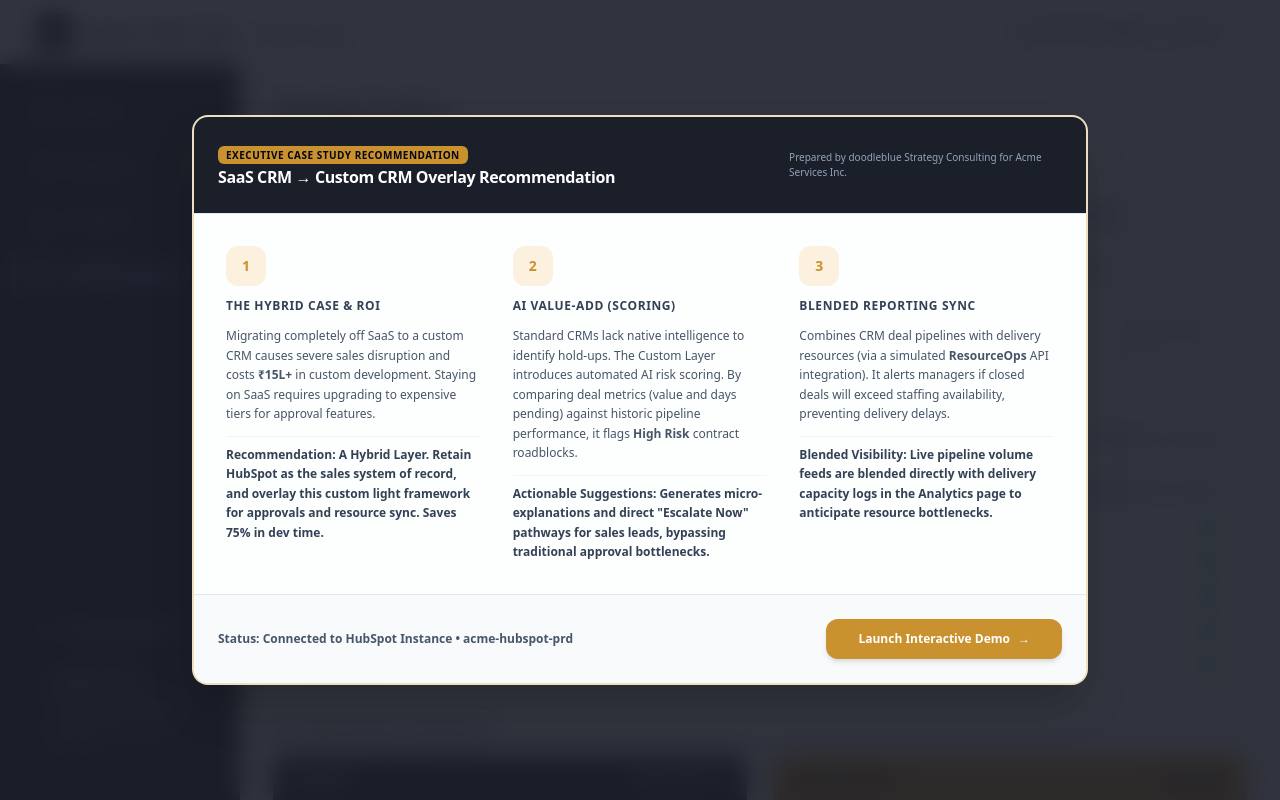
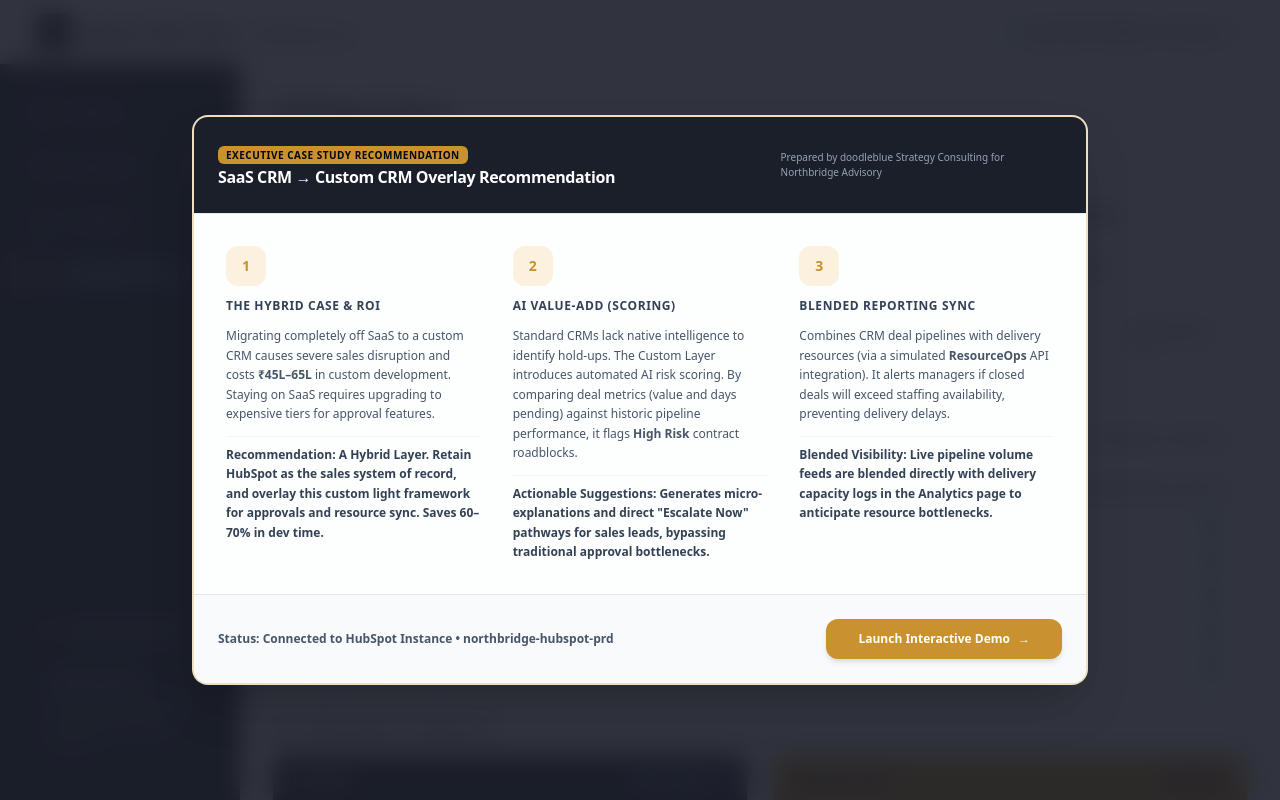
Before and after one commit to Sethuram-Vijayakumar/hybrid-crm-layer, a Next.js app: page /settings in a window 1280 px wide. Shown: the top 800 px of the page. Built offline with nearby package versions, Linux system fonts and the light colour scheme.

Commit message:
chore: rename Acme to Northbridge Advisory and reconcile ROI figures

```diff
--- a/src/app/settings/page.tsx
+++ b/src/app/settings/page.tsx
@@ -51,7 +51,7 @@
 
             <div className="mt-4">
               <p className="text-xs text-slate-500 font-semibold">ACCOUNT NAME</p>
-              <p className="text-sm font-bold text-[#1B1F2A] mt-0.5">Acme Services Inc.</p>
+              <p className="text-sm font-bold text-[#1B1F2A] mt-0.5">Northbridge Advisory</p>
             </div>
           </div>
 
--- a/src/components/ClientLayout.tsx
+++ b/src/components/ClientLayout.tsx
@@ -79,7 +79,7 @@
                 </h2>
               </div>
               <span className="text-[10px] text-slate-400 font-medium">
-                Prepared by doodleblue Strategy Consulting for Acme Services Inc.
+                Prepared by doodleblue Strategy Consulting for Northbridge Advisory
               </span>
             </div>
 
@@ -92,10 +92,10 @@
                 </div>
                 <h3 className="text-xs font-bold uppercase tracking-wider text-slate-700">The Hybrid Case & ROI</h3>
                 <p className="text-xs text-slate-600 leading-relaxed font-medium">
-                  Migrating completely off SaaS to a custom CRM causes severe sales disruption and costs <strong>₹15L+</strong> in custom development. Staying on SaaS requires upgrading to expensive tiers for approval features.
+                  Migrating completely off SaaS to a custom CRM causes severe sales disruption and costs <strong>₹45L–65L</strong> in custom development. Staying on SaaS requires upgrading to expensive tiers for approval features.
                 </p>
                 <p className="text-xs text-slate-700 leading-relaxed font-bold border-t border-slate-100 pt-2">
-                  <strong>Recommendation</strong>: A Hybrid Layer. Retain HubSpot as the sales system of record, and overlay this custom light framework for approvals and resource sync. <strong>Saves 75% in dev time.</strong>
+                  <strong>Recommendation</strong>: A Hybrid Layer. Retain HubSpot as the sales system of record, and overlay this custom light framework for approvals and resource sync. <strong>Saves 60–70% in dev time.</strong>
                 </p>
               </div>
 
@@ -131,7 +131,7 @@
             {/* Footer */}
             <div className="p-6 border-t border-[#E5E7EB] bg-slate-50 flex flex-col sm:flex-row items-center justify-between gap-4">
               <span className="text-xs text-slate-600 font-semibold">
-                Status: Connected to HubSpot Instance • acme-hubspot-prd
+                Status: Connected to HubSpot Instance • northbridge-hubspot-prd
               </span>
               <button
                 onClick={() => {
@@ -245,7 +245,7 @@
                     <Database className="h-4 w-4 text-[#C9922E] mt-0.5" />
                     <div>
                       <h4 className="text-xs font-semibold text-slate-300">Connected Instance</h4>
-                      <p className="text-[10px] text-slate-500">acme-hubspot-prd</p>
+                      <p className="text-[10px] text-slate-500">northbridge-hubspot-prd</p>
                     </div>
                   </div>
                 </div>
@@ -294,7 +294,7 @@
                 <Database className="h-4 w-4 text-[#C9922E] mt-0.5" />
                 <div>
                   <h4 className="text-xs font-semibold text-slate-300">Connected Instance</h4>
-                  <p className="text-[10px] text-slate-500">acme-hubspot-prd</p>
+                  <p className="text-[10px] text-slate-500">northbridge-hubspot-prd</p>
                 </div>
               </div>
               <div className="mt-3 py-2 px-3 bg-slate-800/40 rounded border border-slate-800 text-[10px] text-slate-400">
@@ -314,6 +314,7 @@
           {/* Footer */}
           <footer className="border-t border-[#E5E7EB] py-4 px-8 text-center text-xs text-slate-500 bg-white">
             <p>© 2026 Hybrid CRM Layer. Build verification Case Study for doodleblue. System design powered by Next.js & Supabase overlay.</p>
+            <p className="text-[10px] text-slate-400 mt-1">Northbridge Advisory is a fictional example client created for this case study exercise.</p>
           </footer>
         </main>
       </div>
```
